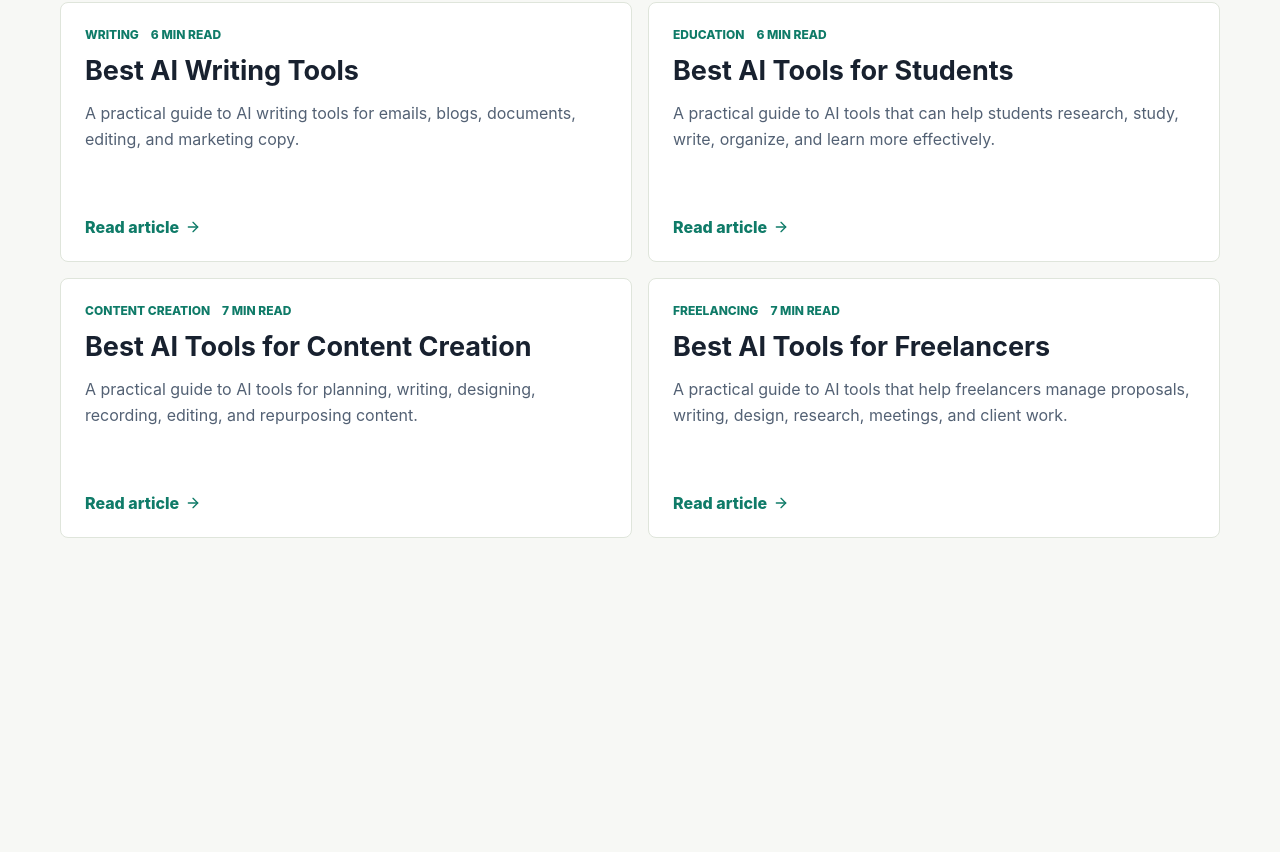
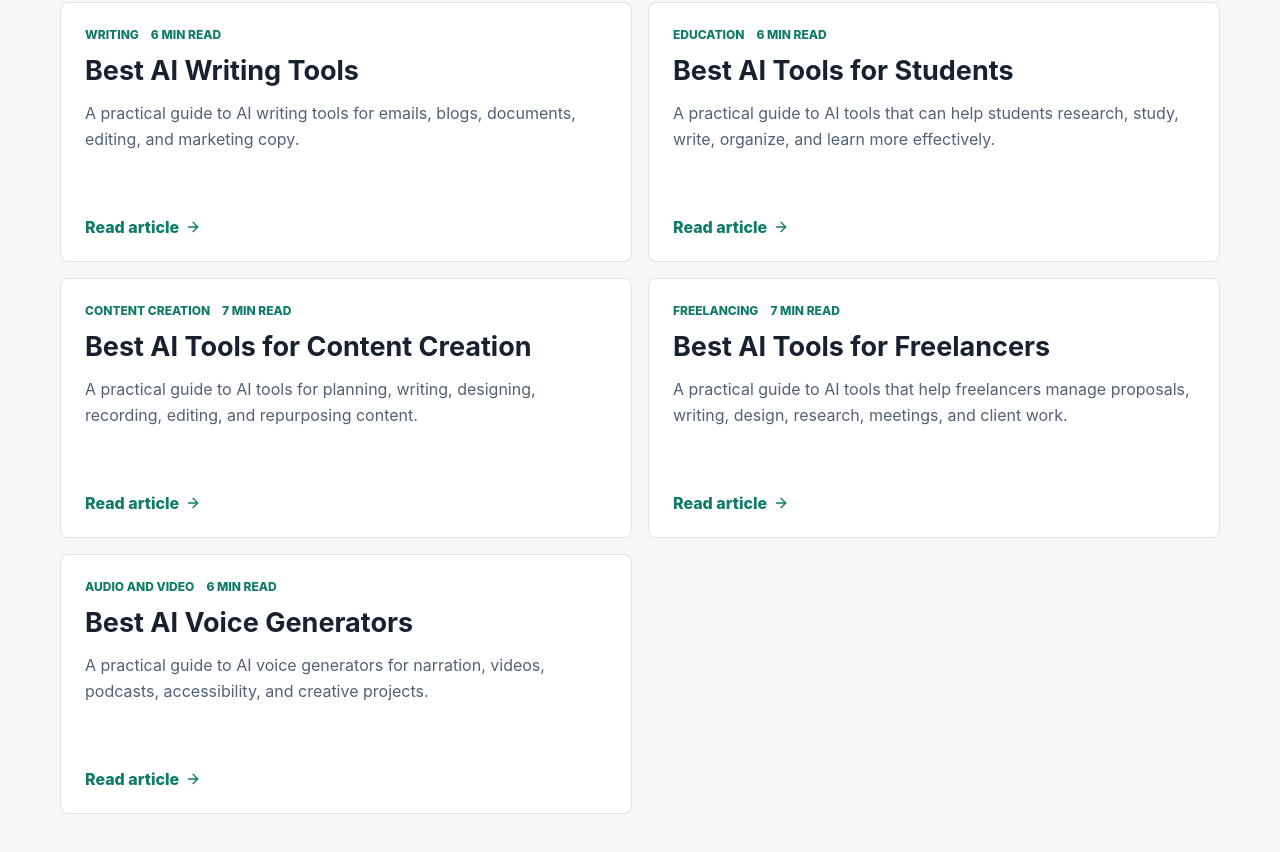
Before and after one commit to richp66-glitch/netaitools, a Next.js app: page /articles in a window 1280 px wide. Shown: the part 1186-2038 px from the top of the page. Before the commit the page ends 1798 px from the top, so only its background shows below. Built offline with nearby package versions, Linux system fonts and the light colour scheme.

Commit message:
Add ElevenLabs voice generator guide

```diff
--- a/app/articles/articles.js
+++ b/app/articles/articles.js
@@ -265,6 +265,40 @@ export const articles = [
       },
     ],
   },
+  {
+    slug: 'best-ai-voice-generators',
+    title: 'Best AI Voice Generators',
+    description: 'A practical guide to AI voice generators for narration, videos, podcasts, accessibility, and creative projects.',
+    date: 'July 11, 2026',
+    category: 'Audio and Video',
+    readTime: '6 min read',
+    affiliateUrl: 'https://try.elevenlabs.io/7h3i5ade8a1o',
+    affiliateLabel: 'Try ElevenLabs',
+    intro:
+      'AI voice generators can turn scripts into natural-sounding narration for videos, podcasts, training, product demos, and creative projects. The best choice depends on voice quality, language support, editing controls, licensing, and how much review your workflow requires.',
+    sections: [
+      {
+        heading: 'Best for natural narration',
+        body:
+          'ElevenLabs is a strong option for realistic voiceovers, narration, dubbing, and audio production. It is worth testing when pronunciation, pacing, and expressive delivery matter more than simply converting text to speech.',
+      },
+      {
+        heading: 'What to compare before choosing',
+        body:
+          'Compare voice quality, supported languages, pronunciation controls, editing workflow, export formats, usage limits, and commercial licensing. A tool that sounds good in a demo still needs to fit the way you actually produce and publish audio.',
+      },
+      {
+        heading: 'Responsible use matters',
+        body:
+          'Only clone or imitate voices when you have the necessary permission. Review generated audio for errors, disclose synthetic voices when appropriate, and avoid using generated speech to impersonate real people or mislead an audience.',
+      },
+      {
+        heading: 'A simple workflow to start',
+        body:
+          'Write and fact-check the script first, generate a short sample, listen for pronunciation and pacing problems, revise the text, then export the final voiceover. Starting with a small sample helps avoid wasting time on a full render that needs to be redone.',
+      },
+    ],
+  },
 ];
 
 export function getArticle(slug) {
--- a/app/globals.css
+++ b/app/globals.css
@@ -332,6 +332,21 @@ h2 { margin: 0; color: #18212f; font-size: clamp(28px, 4vw, 42px); line-height:
   font-size: 20px;
   line-height: 1.65;
 }
+.articleCta {
+  display: flex;
+  align-items: center;
+  justify-content: space-between;
+  gap: 22px;
+  margin-top: 28px;
+  padding: 20px;
+  border: 1px solid #b9ddd2;
+  border-radius: 8px;
+  background: #eef8f4;
+}
+.articleCta strong { color: #18212f; font-size: 18px; }
+.articleCta p { margin: 5px 0; color: #536174; line-height: 1.45; }
+.articleCta small { color: #64748b; font-size: 11px; }
+.articleCta .primaryButton { display: inline-flex; align-items: center; gap: 7px; white-space: nowrap; }
 .articleBody { margin-top: 46px; }
 .articleBody section { padding: 30px 0; border-top: 1px solid #dfe5db; }
 .articleBody h2 { margin-bottom: 12px; font-size: 28px; }
@@ -364,6 +379,7 @@ h2 { margin: 0; color: #18212f; font-size: clamp(28px, 4vw, 42px); line-height:
   .sectionHeading { align-items: start; flex-direction: column; }
   .toolGrid { grid-template-columns: 1fr; }
   .emailForm { grid-template-columns: 1fr; }
+  .articleCta { align-items: flex-start; flex-direction: column; }
   .emailForm small { grid-column: auto; }
   .footer { flex-direction: column; align-items: flex-start; }
   .footerLinks { flex-wrap: wrap; }
```
Also changed, not shown: app/articles/[slug]/page.js (+13 -1 lines).
